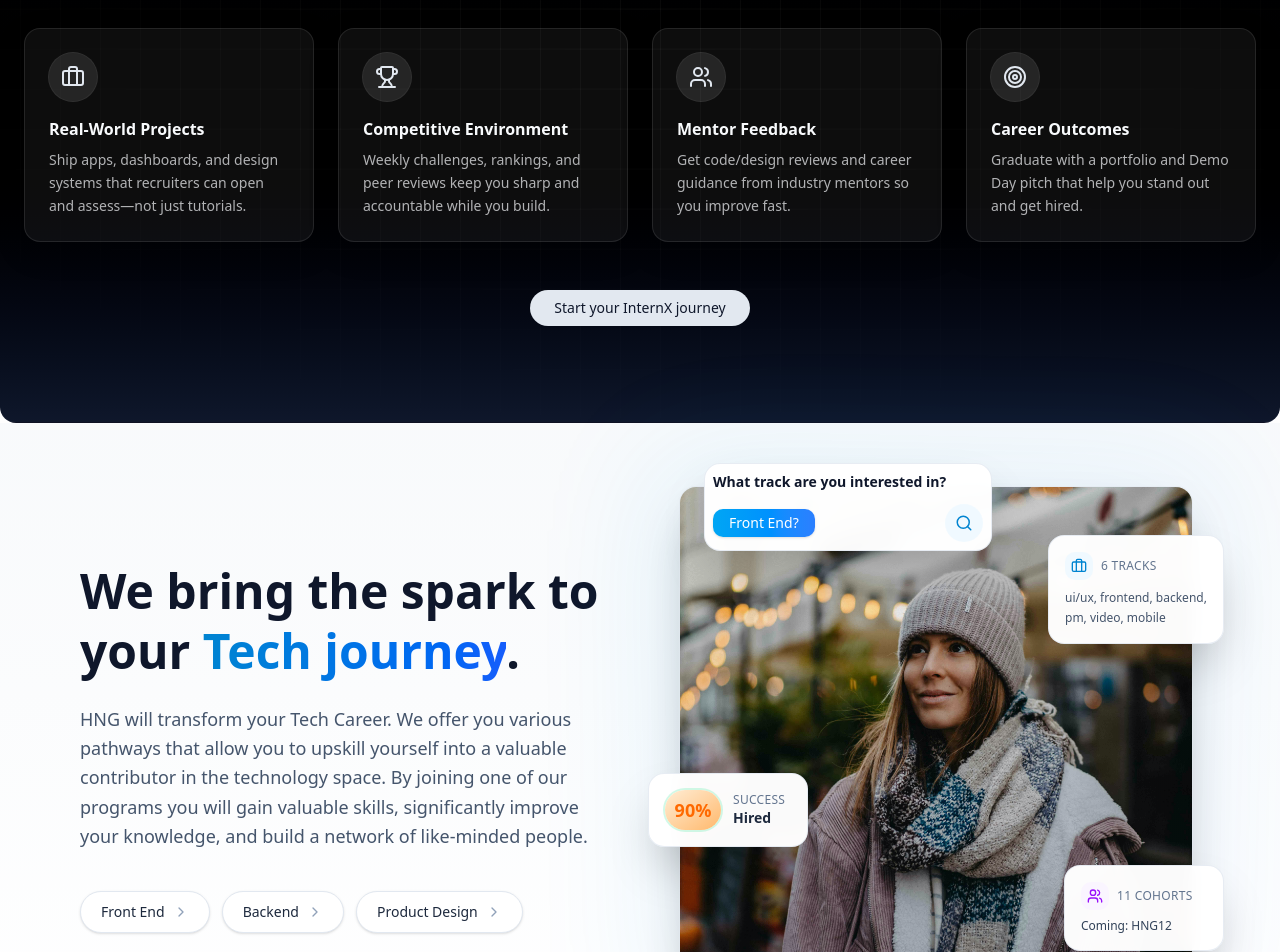
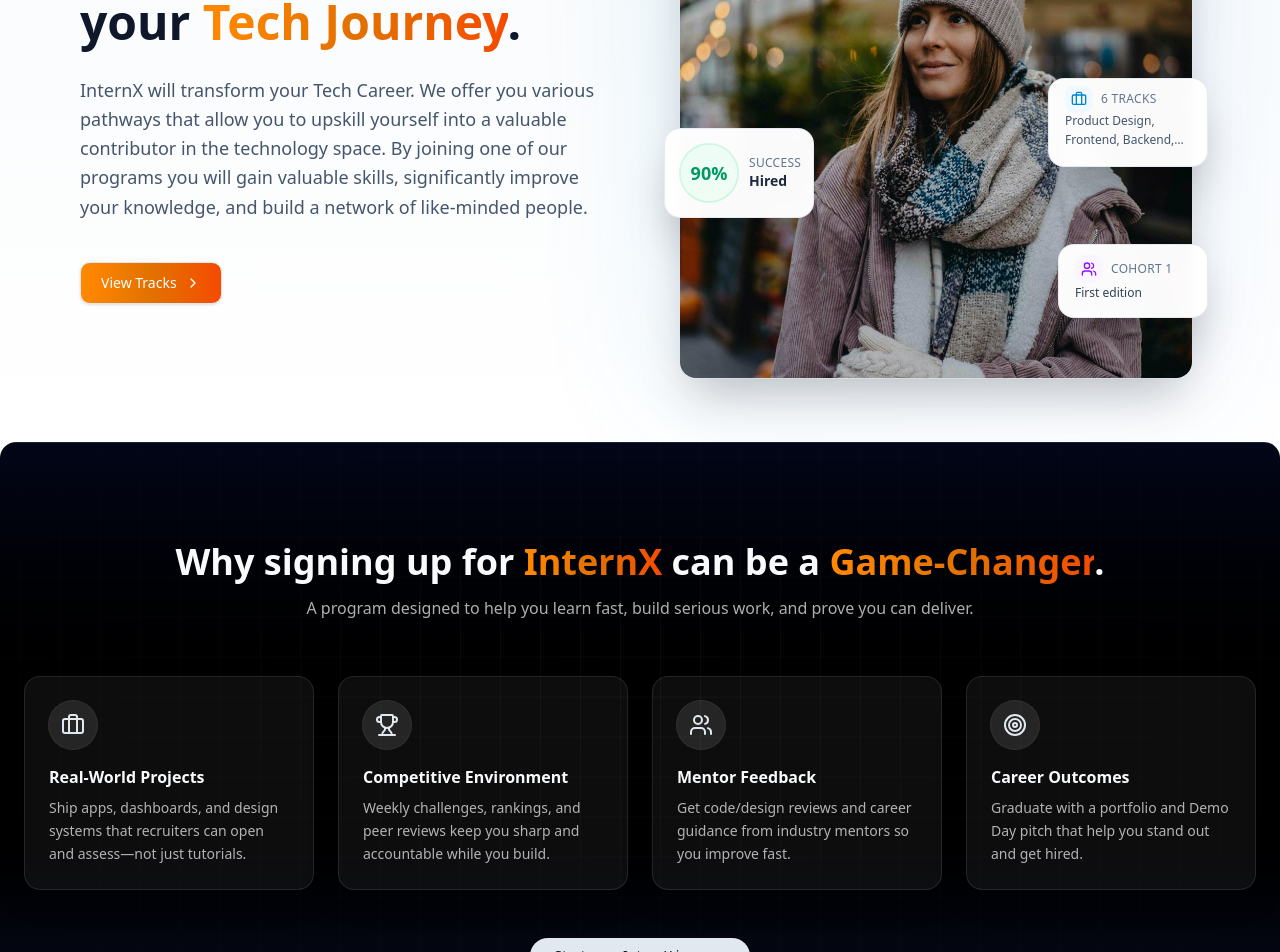
Before and after one commit to oluwaferanmi-jo/InternX, a Next.js app: page / in a window 1280 px wide. Shown: the part 2180-3132 px from the top of the page. Built offline with nearby package versions, Linux system fonts and the light colour scheme.

Commit message:
fix: improved tracks component UI

```diff
--- a/app/page.tsx
+++ b/app/page.tsx
@@ -11,8 +11,8 @@
     <main className="flex flex-col">
       <Hero />
       <HowItWorks />
+      <Tracks/>
       <WhyChoose />
-      <Tracks/>
       <FAQs/>
       <Testimonial/>
       <CTA/>
--- a/components/sections/tracks.tsx
+++ b/components/sections/tracks.tsx
@@ -12,15 +12,14 @@
 };
 
 const TRACKS: Track[] = [
-  { title: "Front End", excerpt: "ui/ux, react, accessibility" },
-  { title: "Backend", excerpt: "node, api design, databases" },
-  { title: "Product Design", excerpt: "ux research, prototyping" },
+  { title: "View Tracks", excerpt: "ui/ux, react, accessibility" },
+
 ];
 
 export default function Tracks() {
   return (
-    <section className="py-16 px-6 lg:px-20 bg-gradient-to-b from-slate-50 to-white">
-      <div className="max-w-7xl mx-auto flex flex-col-reverse lg:flex-row items-center gap-16">
+    <section className="py-16 px-4 sm:px-6 lg:px-20 bg-gradient-to-b from-slate-50 to-white overflow-hidden">
+      <div className="max-w-7xl mx-auto flex flex-col-reverse lg:flex-row items-center gap-12 lg:gap-16">
         {/* Left: Text Content */}
         <div className="lg:w-1/2 w-full">
           <motion.div
@@ -28,22 +27,22 @@
             animate={{ opacity: 1, y: 0 }}
             transition={{ duration: 0.6 }}
           >
-            <h2 className="text-4xl lg:text-5xl font-bold leading-tight text-slate-900">
+            <h2 className="text-3xl sm:text-4xl lg:text-5xl font-bold leading-tight text-slate-900">
               We bring the spark to your{" "}
-              <span className="text-transparent bg-clip-text bg-gradient-to-r from-sky-600 to-blue-600">
-                Tech journey
-              </span>
+               <span className="bg-gradient-to-r from-orange-400 via-amber-600 to-orange-600 bg-clip-text text-transparent">
+                Tech Journey
+            </span>
               .
             </h2>
-            <p className="mt-6 text-slate-600 text-lg leading-relaxed max-w-xl">
-              HNG will transform your Tech Career. We offer you various pathways
+            <p className="mt-4 sm:mt-6 text-slate-600 text-base sm:text-lg leading-relaxed max-w-xl">
+              InternX will transform your Tech Career. We offer you various pathways
               that allow you to upskill yourself into a valuable contributor in
               the technology space. By joining one of our programs you will gain
               valuable skills, significantly improve your knowledge, and build a
               network of like-minded people.
             </p>
 
-            <div className="mt-10 flex flex-wrap gap-3">
+            <div className="mt-8 sm:mt-10 flex flex-wrap gap-2 sm:gap-3">
               {TRACKS.map((t, idx) => (
                 <motion.button
                   key={t.title}
@@ -52,12 +51,12 @@
                   transition={{ duration: 0.3, delay: 0.1 * idx }}
                   whileHover={{ scale: 1.05, y: -2 }}
                   whileTap={{ scale: 0.98 }}
-                  className="group inline-flex items-center gap-2 bg-white hover:bg-sky-50 shadow-sm hover:shadow-lg border border-slate-200 hover:border-sky-300 rounded-full px-5 py-2.5 text-sm text-slate-800 transition-all duration-200"
+                  className="group inline-flex items-center gap-2 bg-gradient-to-r from-orange-400 via-amber-600 to-orange-600 hover:bg-sky-50 shadow-sm hover:shadow-lg border border-slate-200 hover:border-sky-300 rounded-lg px-4 sm:px-5 py-2 sm:py-2.5 text-sm text-white transition-all duration-200"
                 >
                   <span className="font-medium">{t.title}</span>
                   <ChevronRight
                     size={16}
-                    className="text-slate-400 group-hover:text-sky-600 group-hover:translate-x-0.5 transition-all"
+                    className="text-white group-hover:text-sky-600 group-hover:translate-x-0.5 transition-all"
                   />
                 </motion.button>
               ))}
@@ -71,7 +70,7 @@
             {/* Background glow - positioned behind everything */}
             <div
               aria-hidden
-              className="absolute -inset-8 rounded-3xl blur-3xl opacity-30"
+              className="absolute -inset-4 sm:-inset-8 rounded-3xl blur-3xl opacity-20 sm:opacity-30"
               style={{
                 background:
                   "linear-gradient(135deg, rgba(14,165,233,0.3), rgba(59,130,246,0.2))",
@@ -92,7 +91,7 @@
                 alt="Student smiling"
                 width={1200}
                 height={900}
-                className="object-cover w-full h-[420px] sm:h-[520px]"
+                className="object-cover w-full h-[400px] sm:h-[480px] lg:h-[520px]"
                 priority
               />
               {/* Subtle overlay gradient */}
@@ -109,19 +108,18 @@
                 type: "spring",
                 stiffness: 200
               }}
-              whileHover={{ y: -4, scale: 1.02 }}
-              className="absolute -top-6 left-2 sm:left-6 lg:w-72 w-58 bg-white/98 backdrop-blur-sm shadow-2xl rounded-2xl p-2 border border-slate-200/80"
+              className="absolute -top-3 sm:-top-4 left-2 sm:left-4 w-[220px] sm:w-[280px] bg-white/98 backdrop-blur-sm shadow-2xl rounded-xl sm:rounded-2xl p-3 sm:p-4 border border-slate-200/80"
               style={{ zIndex: 30 }}
             >
-              <div className="font-semibold text-slate-900 text-sm mb-3">
+              <div className="font-semibold text-slate-900 text-xs sm:text-sm mb-2 sm:mb-3">
                 What track are you interested in?
               </div>
-              <div className="flex items-center gap-3">
-                <span className="inline-flex items-center justify-center px-4 py-1 bg-gradient-to-r from-sky-500 to-blue-500 text-white rounded-lg text-sm font-sm shadow-sm">
+              <div className="flex items-center gap-2 sm:gap-3">
+                <span className="inline-flex items-center justify-center px-3 sm:px-4 py-1.5 sm:py-2 bg-gradient-to-r from-orange-400 via-amber-600 to-orange-600 text-white rounded-full text-xs sm:text-sm font-medium shadow-sm">
                   Front End?
                 </span>
-                <div className="ml-auto bg-sky-50 hover:bg-sky-100 rounded-full p-2.5 transition-colors cursor-pointer">
-                  <Search size={18} className="text-sky-600" />
+                <div className="ml-auto bg-sky-50 hover:bg-sky-100 rounded-full p-2 transition-colors cursor-pointer">
+                  <Search size={16} className="text-sky-600" />
                 </div>
               </div>
             </motion.div>
@@ -136,17 +134,16 @@
                 type: "spring",
                 stiffness: 180
               }}
-              whileHover={{ x: -4, scale: 1.05 }}
-              className="absolute left-0 bottom-32 sm:bottom-40 -translate-x-8 w-36 sm:w-40 bg-white/98 backdrop-blur-sm rounded-2xl p-4 ml-4 lg:ml-0 shadow-2xl border border-slate-200/80"
+              className="absolute left-2 sm:left-0 bottom-[100px] lg:bottom-[160px] sm:-translate-x-4 w-[120px] sm:w-[150px] bg-white/98 backdrop-blur-sm rounded-xl sm:rounded-2xl p-3 sm:p-4 shadow-2xl border border-slate-200/80"
               style={{ zIndex: 25 }}
             >
-              <div className="flex items-center gap-3">
-                <div className="flex-shrink-0 w-14 h-10 rounded-full bg-gradient-to-br from-orange-100 to-orange-300 flex items-center justify-center ring-2 ring-emerald-200/50">
-                  <div className="text-orange-500 font-bold text-lg">90%</div>
+              <div className="flex items-center gap-2 sm:gap-3">
+                <div className="flex-shrink-0 w-11 h-8 sm:w-14 sm:h-14 rounded-full bg-gradient-to-br from-emerald-50 to-green-50 flex items-center justify-center ring-2 ring-emerald-200/50">
+                  <div className="text-emerald-600 font-bold text-base sm:text-lg">90%</div>
                 </div>
                 <div>
-                  <div className="text-xs text-slate-500 uppercase tracking-wide">Success</div>
-                  <div className="text-sm font-semibold text-slate-800">Hired</div>
+                  <div className="text-[10px] sm:text-xs text-slate-500 uppercase tracking-wide">Success</div>
+                  <div className="text-xs sm:text-sm font-semibold text-slate-800">Hired</div>
                 </div>
               </div>
             </motion.div>
@@ -161,20 +158,19 @@
                 type: "spring",
                 stiffness: 180
               }}
-              whileHover={{ x: 4, y: -4, scale: 1.03 }}
-              className="absolute right-0 top-12 translate-x-8 w-44 bg-white/98 backdrop-blur-sm rounded-2xl p-4 shadow-2xl border border-slate-200/80"
+              className="absolute right-2 sm:right-0 top-[60px] lg:top-[220px] sm:translate-x-4 w-[130px] sm:w-[160px] bg-white/98 backdrop-blur-sm rounded-xl sm:rounded-2xl p-3 sm:p-4 shadow-2xl border border-slate-200/80"
               style={{ zIndex: 28 }}
             >
-              <div className="flex items-center gap-2 mb-2">
-                <div className="p-1.5 bg-sky-50 rounded-lg">
-                  <Briefcase size={16} className="text-sky-600" />
+              <div className="flex items-center gap-2 mb-2 h-2">
+                <div className="p-1 sm:p-1.5 bg-sky-50 rounded-lg">
+                  <Briefcase size={14} className="text-sky-600 sm:w-4 sm:h-4" />
                 </div>
-                <div className="text-xs text-slate-500 uppercase tracking-wide font-medium">
+                <div className="text-[10px] sm:text-xs text-slate-500 uppercase tracking-wide font-medium">
                   6 Tracks
                 </div>
               </div>
-              <div className="text-xs text-slate-600 leading-relaxed">
-                ui/ux, frontend, backend, pm, video, mobile
+              <div className="text-[10px] sm:text-xs text-slate-600 leading-relaxed line-clamp-2">
+               Product Design, Frontend, Backend, P.M , video...
               </div>
             </motion.div>
 
@@ -188,20 +184,19 @@
                 type: "spring",
                 stiffness: 180
               }}
-              whileHover={{ x: 4, scale: 1.03 }}
-              className="absolute right-0 bottom-8 sm:bottom-14 translate-x-8 w-40 bg-white/98 backdrop-blur-sm rounded-2xl p-4 shadow-2xl border border-slate-200/80"
+              className="absolute right-2 sm:right-0 bottom-[40px] sm:bottom-[60px] sm:translate-x-4 w-[120px] sm:w-[150px] bg-white/98 backdrop-blur-sm rounded-xl sm:rounded-2xl p-3 sm:p-4 shadow-2xl border border-slate-200/80"
               style={{ zIndex: 22 }}
             >
-              <div className="flex items-center gap-2 mb-2">
-                <div className="p-1.5 bg-purple-50 rounded-lg">
-                  <Users size={16} className="text-purple-600" />
+              <div className="flex items-center gap-2 mb-2 h-4">
+                <div className="p-1 sm:p-1.5 bg-purple-50 rounded-lg">
+                  <Users size={14} className="text-purple-600 sm:w-4 sm:h-4" />
                 </div>
-                <div className="text-xs text-slate-500 uppercase tracking-wide font-medium">
-                  11 Cohorts
+                <div className="text-[10px] sm:text-xs text-slate-500 uppercase tracking-wide font-medium">
+                 Cohort 1
                 </div>
               </div>
-              <div className="text-xs font-medium text-slate-700">
-                Coming: HNG12
+              <div className="text-[10px] sm:text-xs font-medium text-slate-700">
+                First edition
               </div>
             </motion.div>
           </div>
```
